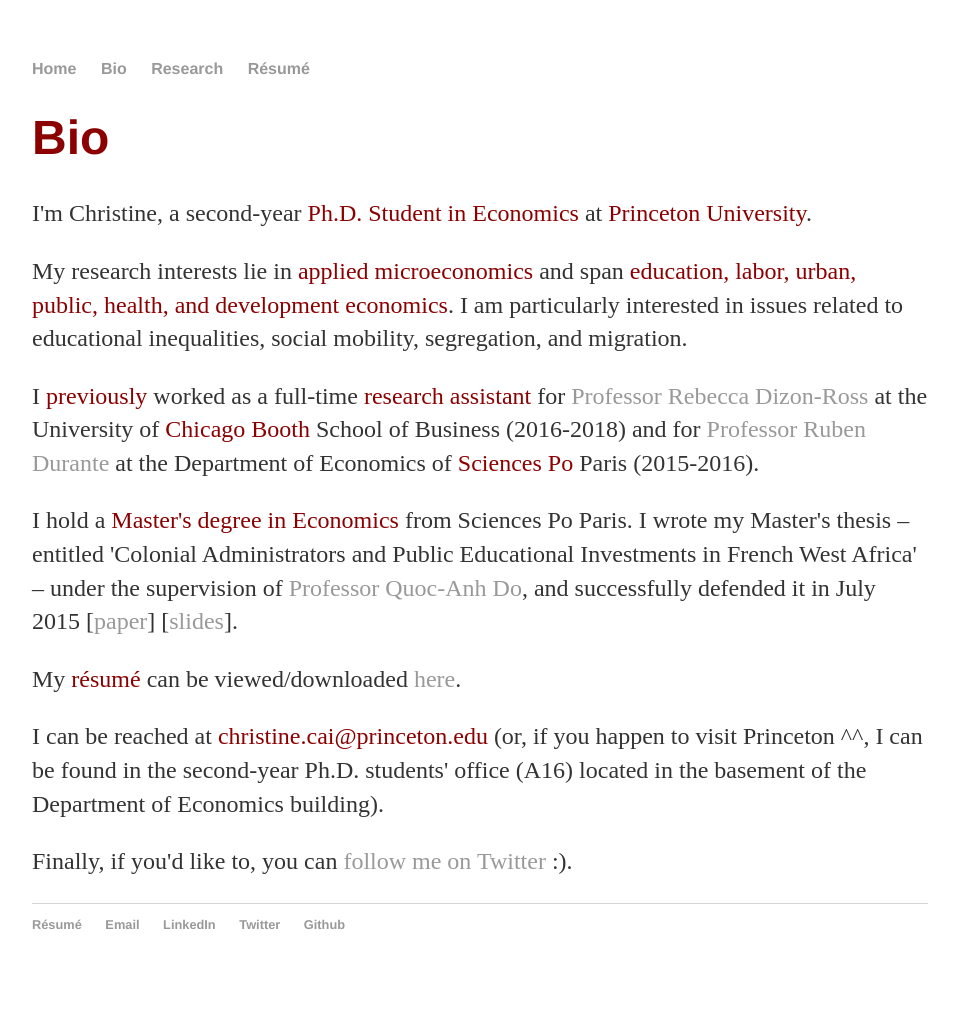
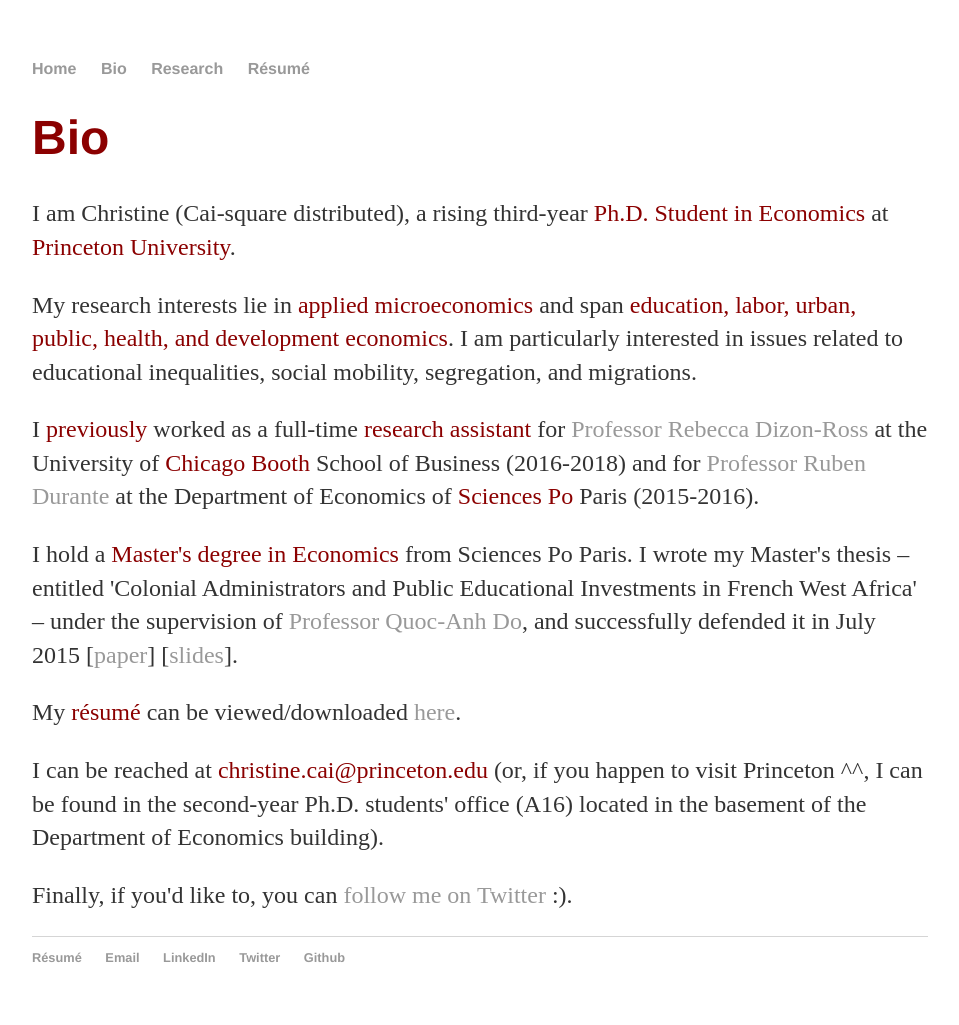
Before and after one commit to christinecai/christinecai.github.io, a Jekyll site: the page built from bio/Bio.html, in a window 1280 px wide. Shown: the whole page, without its empty margins (160-1119 px from the left). Built offline with Jekyll 4.4.1, drawn with Linux system fonts in a browser that asks for light colours; before the commit the page ends 992 px from its top, so only the background shows below that.

Commit message:
Update Bio.html

```diff
--- a/bio/Bio.html
+++ b/bio/Bio.html
@@ -9,11 +9,11 @@
 
 	<p class="lead"><h1><font color="darkred">Bio</font></h1></p>
 
-	  <p>I'm Christine, a second-year <font color="darkred">Ph.D. Student in Economics</font> at <font color="darkred">Princeton University</font>.</p>
+	  <p>I am Christine (Cai-square distributed), a rising third-year <font color="darkred">Ph.D. Student in Economics</font> at <font color="darkred">Princeton University</font>.</p>
 
 		<p>My research interests lie in <font color="darkred">applied microeconomics</font>
 			and span <font color="darkred">education, labor, urban, public, health, and development economics</font>.
-			I am particularly interested in issues related to educational inequalities, social mobility, segregation, and migration.</p>
+			I am particularly interested in issues related to educational inequalities, social mobility, segregation, and migrations.</p>
 
 <p>I <font color="darkred">previously</font> worked as a full-time <font color="darkred">research assistant</font> for
 			<a href="http://faculty.chicagobooth.edu/rebecca.dizon-ross/">Professor Rebecca Dizon-Ross</a>
```
